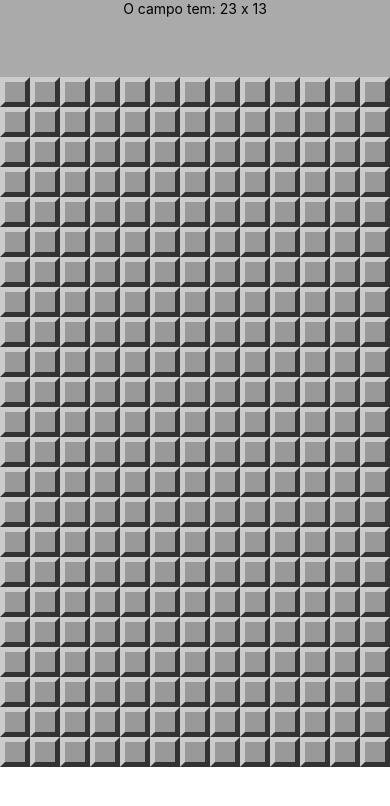
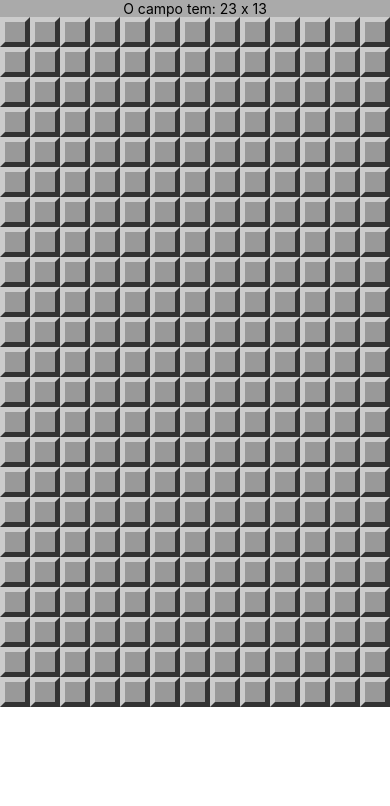
Before and after one commit to andremoraes98/react-native-udemy, a React Native app: screen / in a window 390 px wide. Shown: the top 806 px of the page. Built offline with nearby package versions, Linux system fonts and the light colour scheme.

Commit message:
Correcao do estilo

```diff
--- a/src/components/MineField.js
+++ b/src/components/MineField.js
@@ -7,7 +7,7 @@ export default props => {
     const columns = row.map((column, columnIndex) => {
       return <Field { ...column } key={columnIndex} />
     });
-    return <View key={ rowIndex } style={styles.marginLeft}>{columns}</View>
+    return <View key={ rowIndex } style={ { flexDirection: 'row' } }>{columns}</View>
   });
   return <View style={ styles.container }>{rows}</View>
 }
@@ -15,9 +15,5 @@ export default props => {
 const styles = StyleSheet.create({
   container: {
     backgroundColor: '#EEE',
-    marginTop: 60,
-  },
-  marginLeft: {
-    flexDirection: 'row'
   }
 });
```
